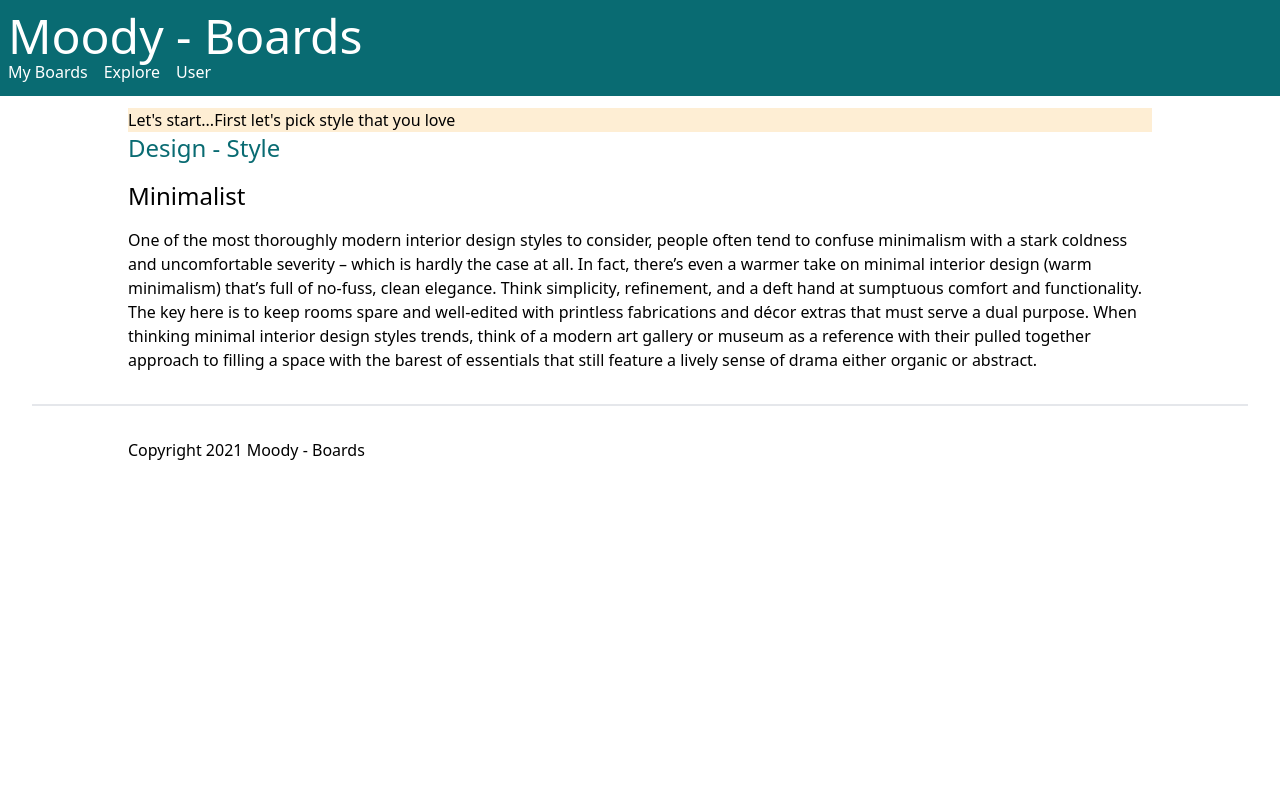
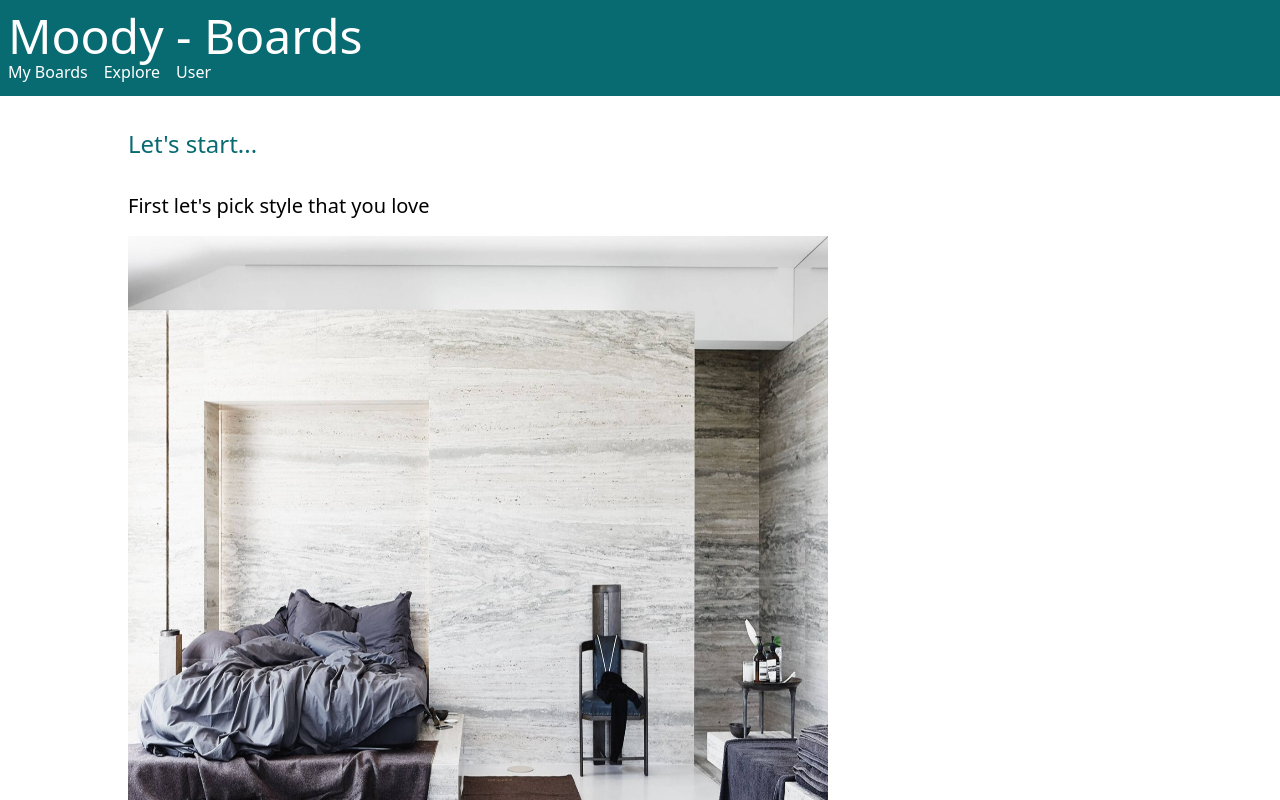
Before and after one commit to Avivitw/moody-board, a Next.js app: page /select-design in a window 1280 px wide. Shown: the top 800 px of the page. Built offline with nearby package versions, Linux system fonts and the light colour scheme.

Commit message:
added picture and style

```diff
--- a/pages/select-design.js
+++ b/pages/select-design.js
@@ -6,9 +6,20 @@ import BoardStyle from "../components/BoardStyle";
 export default function selectDesign() {
   return (
     <>
-      <div class="flex flex-row bg-secondaryA  max-w-screen-lg mx-auto">
-        <h1>Let's start...</h1>
-        <p>First let's pick style that you love</p>
+      <div class="div-board">
+        <h1 class=" text-2xl">Let's start...</h1>
+      </div>
+      <p class="m-4 text-xl max-w-screen-lg mx-auto">
+        First let's pick style that you love
+      </p>
+      <div class="self-center max-w-screen-lg mx-auto">
+        <Image
+          class="max-w-screen-lg mx-auto self-center"
+          src="/minimalist.jpeg"
+          alt="minimalist design"
+          width={700}
+          height={700}
+        />
       </div>
 
       <BoardStyle></BoardStyle>
```
Also changed, not shown: public/minimalist.jpeg (added).
